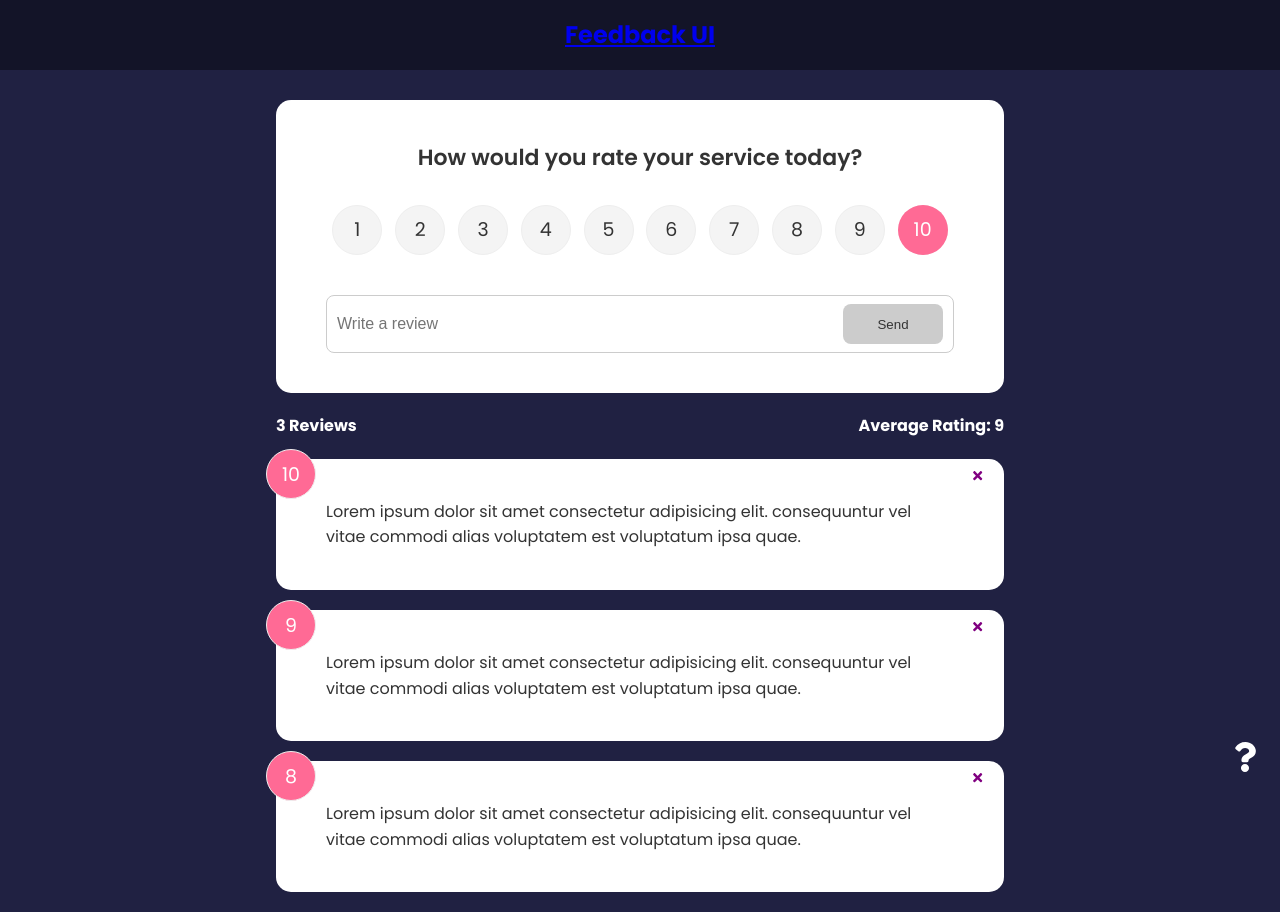
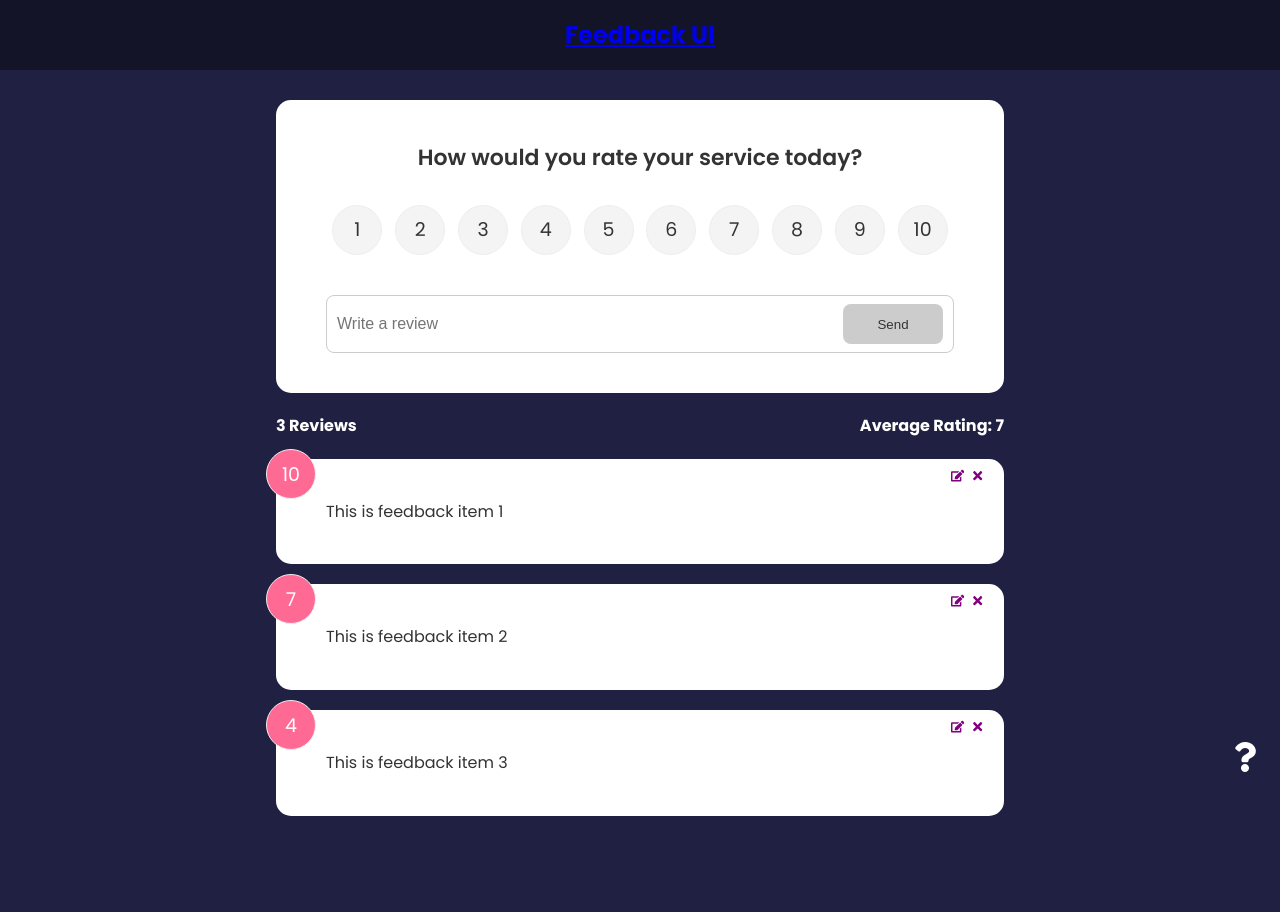
Before and after one commit to HunterJFrey/feedback-app, a React (Create React App) app: page / in a window 1280 px wide. After the commit the page ends 836 px from the top, so only its background shows below. Built offline with nearby package versions, Linux system fonts and the light colour scheme.

Commit message:
Added a global context

```diff
--- a/src/App.js
+++ b/src/App.js
@@ -1,49 +1,34 @@
-import {useState} from 'react';
 import { BrowserRouter as Router, Route, Routes} from 'react-router-dom';
 import Header from './components/Header';
 import FeedbackForm from './components/FeedbackForm';
 import FeedbackList from './components/FeedbackList';
-import FeedbackData from './data/FeedbackData';
 import FeedbackStats from './components/FeedbackStats';
 import AboutPage from './pages/AboutPage';
 import AboutIconLink from './components/AboutIconLink';
-import { v4 as uuidv4 } from 'uuid';
+import { FeedbackProvider } from './context/FeedbackContext';
+
 
 function App() {
-    const [feedback, setFeedback] = useState(FeedbackData);
-
-    const deleteFeedback = (id) => {
-        if(window.confirm('Are you sure you want to delete?')) {
-            setFeedback(feedback.filter((item) => item.id !== id));
-        }
-    }
-
-    const addFeedback = (newFeedback) => {
-        newFeedback.id = uuidv4();
-        setFeedback([newFeedback, ...feedback]);
-    }
-
     return (
+        <FeedbackProvider>
             <Router>
                 <Header />
                 <div className='container'>
                     <Routes>
                         <Route exact path='/' element= {
                             <>
-                            <FeedbackForm handleAdd={addFeedback} />
-                            <FeedbackStats feedback={feedback}/>
-                            <FeedbackList
-                                feedback={feedback}
-                                handleDelete={deleteFeedback}/>
+                                <FeedbackForm />
+                                <FeedbackStats />
+                                <FeedbackList />
                             </>
                         }>
                         </Route>
-
                         <Route path='/about' element={<AboutPage />} />
                     </Routes>
                     <AboutIconLink />
                 </div>
             </Router>
+        </FeedbackProvider>
     );
 }
 
--- a/src/components/FeedbackForm.jsx
+++ b/src/components/FeedbackForm.jsx
@@ -1,13 +1,24 @@
 import Card from "./shared/Card";
-import {useState} from 'react';
+import {useState, useContext, useEffect} from 'react';
 import Button from "./shared/Button";
 import RatingSelect from "./RatingSelect";
+import FeedbackContext from "../context/FeedbackContext";
 
-function FeedbackForm({handleAdd}) {
+function FeedbackForm() {
+    const {addFeedback, feedbackEdit, updateFeedback} = useContext(FeedbackContext);
     const [text, setText] = useState('');
     const [rating, setRating] = useState(10);
     const [btnDisabled, setBtnDisabled] = useState(true);
     const [message, setMessage] = useState('');
+
+    useEffect(() => {
+        if(feedbackEdit.edit) {
+            setBtnDisabled(false);
+            setText(feedbackEdit.item.text);
+            setRating(feedbackEdit.item.rating);
+        }
+
+    }, [feedbackEdit]);
 
     const handleTextChange = (e) => {
         if(text === '') {
@@ -33,7 +44,12 @@
                 text: text,
                 rating: rating
             }
-            handleAdd(newFeedback);
+            if(feedbackEdit.edit) {
+                updateFeedback(feedbackEdit.item.id, newFeedback);
+            }
+            else {
+                addFeedback(newFeedback);
+            }
 
             setText('');
         }
--- a/src/components/FeedbackItem.jsx
+++ b/src/components/FeedbackItem.jsx
@@ -1,15 +1,22 @@
-import {FaTimes} from 'react-icons/fa';
+import {FaTimes, FaEdit} from 'react-icons/fa';
 import PropTypes from 'prop-types';
 import Card from "./shared/Card";
+import {useContext} from 'react';
+import FeedbackContext from '../context/FeedbackContext';
 
-function FeedbackItem({item, handleDelete}) {
+function FeedbackItem({item}) {
+    const {deleteFeedback, editFeedback} = useContext(FeedbackContext);
+
     return (
         <Card>
             <div className="num-display">
                 {item.rating}
             </div>
-            <button onClick={() => handleDelete(item.id)} className='close'>
+            <button onClick={() => deleteFeedback(item.id)} className='close'>
                 <FaTimes color='purple'/>
+            </button>
+            <button onClick={() => editFeedback(item)} className="edit">
+                <FaEdit color='purple' />
             </button>
             <div className="text-display">
                 {item.text}
--- a/src/components/FeedbackList.jsx
+++ b/src/components/FeedbackList.jsx
@@ -1,9 +1,12 @@
 import React from 'react';
+import {useContext} from 'react';
 import FeedbackItem from './FeedbackItem';
-import PropTypes from 'prop-types';
 import {motion, AnimatePresence} from 'framer-motion';
+import FeedbackContext from '../context/FeedbackContext';
 
-function FeedbackList({feedback, handleDelete}) {
+function FeedbackList() {
+    const {feedback} = useContext(FeedbackContext);
+
     if(!feedback || feedback.length === 0) {
         return (<p>No Feedback Yet</p>);
     }
@@ -19,9 +22,7 @@
                      exit={{opacity: 0}}>
                         <FeedbackItem
                             key={item.id}
-                            item={item}
-                            handleDelete={handleDelete}
-                        />
+                            item={item}/>
                     </motion.div>
                 ))}
             </AnimatePresence>
@@ -41,8 +42,4 @@
     // );
 }
 
-FeedbackList.propTypes = {
-    feedback: PropTypes.array
-}
-
 export default FeedbackList;
--- a/src/components/FeedbackStats.jsx
+++ b/src/components/FeedbackStats.jsx
@@ -1,6 +1,9 @@
-import PropTypes from 'prop-types';
+import {useContext} from 'react';
+import FeedbackContext from '../context/FeedbackContext';
 
-function FeedbackStats({feedback}) {
+function FeedbackStats() {
+    const {feedback} = useContext(FeedbackContext);
+
     //Calculate Rating Average
     let average = feedback.reduce((acc, current) => {
         return acc + current.rating;
@@ -16,8 +19,4 @@
     );
 }
 
-FeedbackStats.propTypes = {
-    feedback: PropTypes.array
-}
-
 export default FeedbackStats;
--- a/src/components/RatingSelect.jsx
+++ b/src/components/RatingSelect.jsx
@@ -1,8 +1,13 @@
-import { useState } from 'react';
-
+import { useState, useContext, useEffect } from 'react';
+import FeedbackContext from '../context/FeedbackContext';
 
 function RatingSelect({select}) {
     const [selected, setSelected] = useState(10);
+    const {feedbackEdit} = useContext(FeedbackContext);
+
+    useEffect(() => {
+        setSelected(feedbackEdit.item.rating);
+    }, [feedbackEdit]);
 
     const handleChange = (e) => {
         setSelected(+e.currentTarget.value);
--- /dev/null
+++ b/src/context/FeedbackContext.js
@@ -0,0 +1,73 @@
+import {createContext, useState} from 'react';
+import { v4 as uuidv4 } from 'uuid';
+
+const FeedbackContext = createContext();
+
+export const FeedbackProvider = ({children}) => {
+    const [feedback, setFeedback] = useState([
+        {
+            id: 1,
+            text: 'This is feedback item 1',
+            rating: 10
+        },
+        {
+            id: 2,
+            text: 'This is feedback item 2',
+            rating: 7
+        },
+        {
+            id: 3,
+            text: 'This is feedback item 3',
+            rating: 4
+        }
+    ]);
+
+    const [feedbackEdit, setFeedbackEdit] = useState({
+        item: {},
+        edit: false
+    })
+
+    //Add a feedback item
+    const addFeedback = (newFeedback) => {
+        newFeedback.id = uuidv4();
+        setFeedback([newFeedback, ...feedback]);
+    }
+
+    //Delete a feedback item
+    const deleteFeedback = (id) => {
+        if(window.confirm('Are you sure you want to delete?')) {
+            setFeedback(feedback.filter((item) => item.id !== id));
+        }
+    }
+
+    //Set item to be updated
+    const editFeedback = (item) => {
+        setFeedbackEdit({
+            item: item,
+            edit: true
+        })
+    }
+
+    //Update feedback item
+    const updateFeedback = (id, updItem) => {
+        setFeedback(
+            feedback.map((item) => (item.id === id ? {...item, ...updItem} : item
+            ))
+        );
+    }
+
+    return (
+        <FeedbackContext.Provider value ={{
+            feedback: feedback,
+            feedbackEdit: feedbackEdit,//Actual edit state
+            deleteFeedback: deleteFeedback,
+            addFeedback: addFeedback,
+            editFeedback: editFeedback, //Function
+            updateFeedback: updateFeedback
+        }}>
+            {children}
+        </FeedbackContext.Provider>
+    );
+}
+
+export default FeedbackContext;
```
Lines whose indentation alone changed are shown as unchanged.
